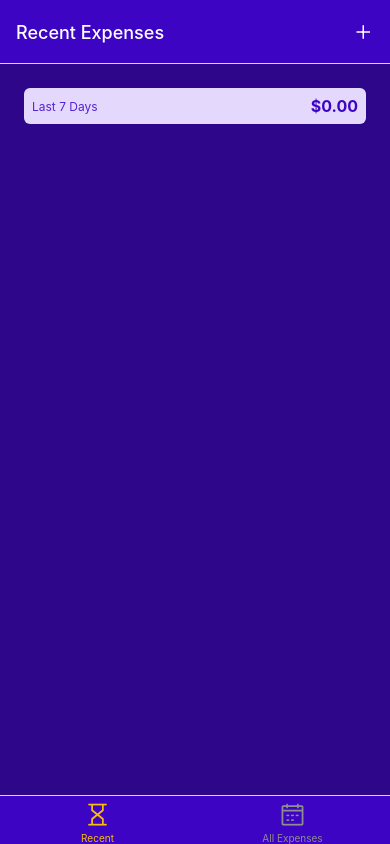
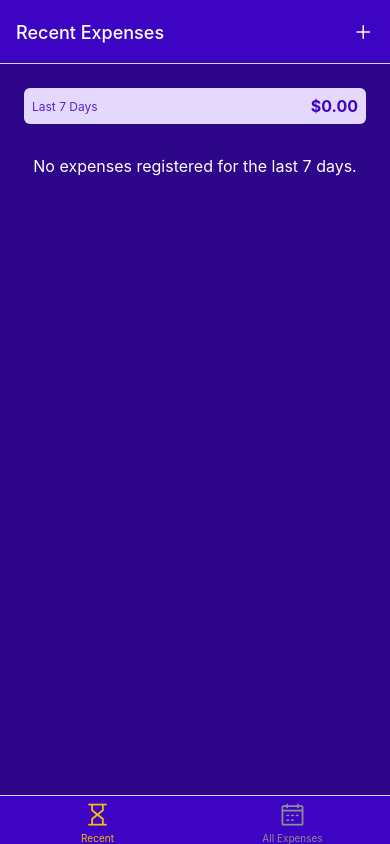
Before and after one commit to chyb627/accountbook, a React Native app: screen /RecentExpenses in a window 390 px wide. Built offline with nearby package versions, Linux system fonts and the light colour scheme.

Commit message:
데이터없음 표시해주기

```diff
--- a/App.tsx
+++ b/App.tsx
@@ -59,7 +59,7 @@
 function App() {
   return (
     <>
-      <StatusBar barStyle="default" />
+      <StatusBar barStyle="light-content" />
       <ExpensesContextProvider>
         <NavigationContainer>
           <Stack.Navigator
--- a/src/components/ExpensesOutput/ExpensesOutput.tsx
+++ b/src/components/ExpensesOutput/ExpensesOutput.tsx
@@ -1,15 +1,21 @@
 import React from 'react';
-import { StyleSheet, View } from 'react-native';
+import { StyleSheet, Text, View } from 'react-native';
 import { GlobalStyles } from '../../constants/styles';
 
 import ExpensesList from './ExpensesList';
 import ExpensesSummary from './ExpensesSummary';
 
-function ExpensesOutput({ expenses, expensesPeriod }) {
+function ExpensesOutput({ expenses, expensesPeriod, fallbackText }) {
+  let content = <Text style={styles.infoText}> {fallbackText} </Text>;
+
+  if (expenses.length > 0) {
+    content = <ExpensesList expense={expenses} />;
+  }
+
   return (
     <View style={styles.container}>
       <ExpensesSummary expenses={expenses} periodName={expensesPeriod} />
-      <ExpensesList expense={expenses} />
+      {content}
     </View>
   );
 }
@@ -24,4 +30,10 @@
     paddingBottom: 0,
     backgroundColor: GlobalStyles.colors.primary700,
   },
+  infoText: {
+    color: 'white',
+    fontSize: 16,
+    textAlign: 'center',
+    marginTop: 32,
+  },
 });
```
